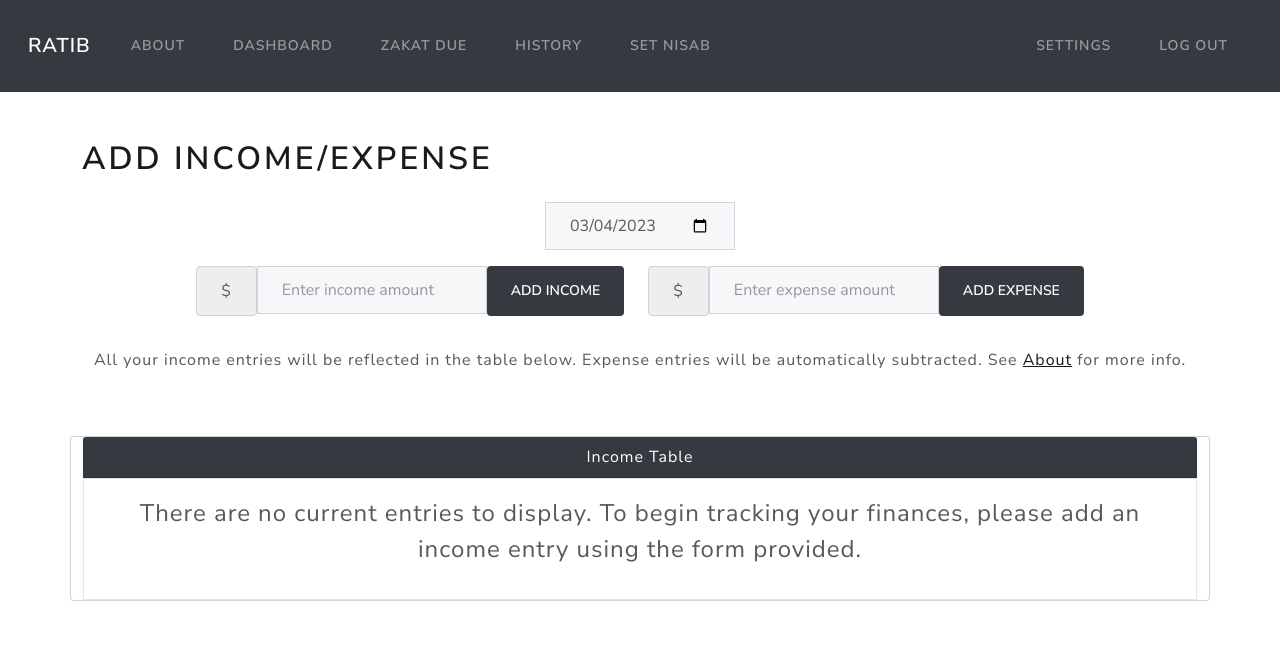
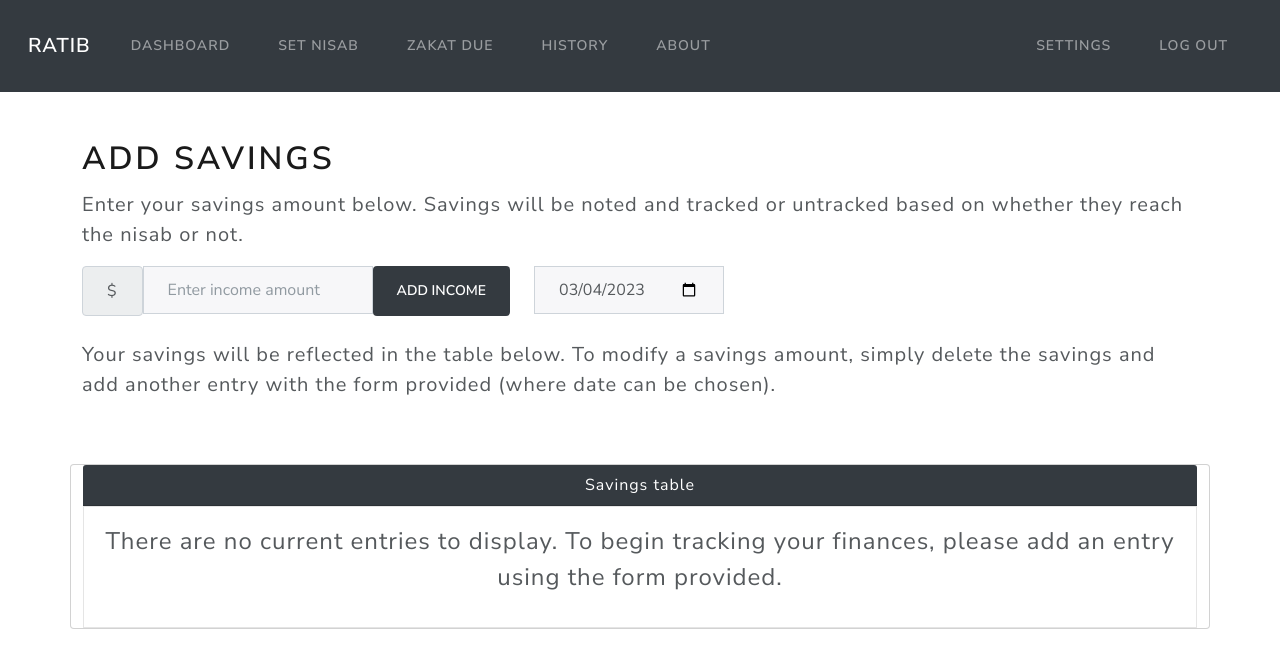
Before and after one commit to faisalsherif7/CS50-final-project, a Flask app: page /dashboard in a window 1280 px wide. Shown: the top 668 px of the page. Run offline with Flask 3, Linux system fonts and the light colour scheme; a user stored in the database is signed in; some libraries are stand-ins or nearby versions.

Commit message:
redesigned website to remove expense gimmick; need final touches

```diff
--- a/app.py
+++ b/app.py
@@ -1,4 +1,4 @@
-from flask import Flask, render_template, request, redirect, flash, jsonify
+from flask import Flask, render_template, request, redirect, flash
 from flask import session as flasksession
 from flask_session import Session
 from werkzeug.security import check_password_hash, generate_password_hash
@@ -6,7 +6,7 @@ from datetime import datetime
 
 # imports for sqlalchemy
 from database import db_session as session
-from models import User, Income, Expenses, Nisab, Untracked_Income
+from models import User, Income, Nisab, Untracked_Income
 from sqlalchemy import func
 
 # imports from util
@@ -162,107 +162,75 @@ def settings():
     return render_template('settings.html')
 
 
-@app.route('/addmoney', methods=["GET", "POST"])
+@app.route('/addmoney', methods=["POST"])
 @login_required
 def addmoney():
-    if request.method == "POST":
-        action = request.form.get('action')
-        userid = flasksession.get("user_id")
-        date_input = request.form.get('date')
-        try:
-            date = datetime.strptime(date_input, '%Y-%m-%d')
-        except ValueError:
-            flash("A valid date must be entered. Do not attempt to modify HTML file.")
+    action = request.form.get('action')
+    userid = flasksession.get("user_id")
+    date_input = request.form.get('date')
+    try:
+        date = datetime.strptime(date_input, '%Y-%m-%d')
+    except ValueError:
+        flash("A valid date must be entered. Do not attempt to modify HTML file.")
+        return redirect('/dashboard')
+
+
+    # Check for valid amount entry
+    amount = request.form.get('income')
+    if not amount:
+        flash("Please enter amount!")
+        return redirect('/dashboard')
+    if not isfloat(amount):
+        flash('Please enter valid amount!')
+        return redirect('/dashboard')
+    if float(amount) <= 0:
+        flash('Please enter valid amount!')
+        return redirect('/dashboard')
+
+    # First, obtain nisab value. If no nisab value is found, then prompt user to add a nisab value first.
+    nisab = session.query(Nisab).filter_by(user_id=userid).first()
+    if nisab == None:
+        flash("Please set a nisab value before adding an income")
+        return redirect('/dashboard')
+
+    # Check if nisab has been reached by current savings.
+    check = nisab.nisab_reached
+
+    # If nisab reached, this means the income table is to be added to.
+    if check == True:
+        income = Income(amount=amount, user_id=userid, due_amount= (2.5/100 * int(amount)), date=date, due_date=plus_one_hijri(date))
+        session.add(income)
+        session.commit()
+        flash("Income added. Your savings cross the nisab threshold and are being tracked for zakat.")
+        return redirect('/dashboard')
+
+    # If nisab not reached, get amount from untracked income table, check for nisab threshold, and add to corresponding table.
+    else:
+        total_before = session.query(func.sum(Untracked_Income.amount)).filter_by(user_id=userid).scalar()
+        if total_before == None:
+            total_now = int(amount)
+        else:
+            total_now = int(total_before) + int(amount)
+
+        # If nisab threshold not reached even after new entry.
+        if total_now < nisab.amount:
+            income = Untracked_Income(amount=amount, user_id=userid, date=date)
+            session.add(income)
+            session.commit()
+            flash("Income added. You have not crossed the nisab threshold yet, so the amount is not being tracked for zakat.")
             return redirect('/dashboard')
 
-        # If user inputs income
-        if action == 'income':
-
-            # Check for valid amount entry
-            amount = request.form.get('income')
-            if not amount:
-                flash("Please enter amount!")
-                return redirect('/dashboard')
-            if not isfloat(amount):
-                flash('Please enter valid amount!')
-                return redirect('/dashboard')
-            if float(amount) <= 0:
-                flash('Please enter valid amount!')
-                return redirect('/dashboard')
-
-            # First, obtain nisab value. If no nisab value is found, then prompt user to add a nisab value first.
-            nisab = session.query(Nisab).filter_by(user_id=userid).first()
-            if nisab == None:
-                flash("Please set a nisab value before adding an income")
-                return redirect('/dashboard')
-
-            # Check if nisab has been reached by current savings.
-            check = nisab.nisab_reached
-
-            # If nisab reached, this means the income table is to be added to.
-            if check == True:
-                income = Income(amount=amount, user_id=userid, due_amount= (2.5/100 * int(amount)), date=date, due_date=plus_one_hijri(date))
-                session.add(income)
-                session.commit()
-                flash("Income added. Your savings cross the nisab threshold and are being tracked for zakat.")
-                return redirect('/dashboard')
-
-            # If nisab not reached, get amount from untracked income table, check for nisab threshold, and add to corresponding table.
-            else:
-                total_before = session.query(func.sum(Untracked_Income.amount)).filter_by(user_id=userid).scalar()
-                if total_before == None:
-                    total_now = int(amount)
-                else:
-                    total_now = int(total_before) + int(amount)
-
-                # If nisab threshold not reached even after new entry.
-                if total_now < nisab.amount:
-                    income = Untracked_Income(amount=amount, user_id=userid, date=date)
-                    session.add(income)
-                    session.commit()
-                    flash("Income added. You have not crossed the nisab threshold yet, so the amount is not being tracked for zakat.")
-                    return redirect('/dashboard')
-
-                # If nisab threshold reached on new income entry.
-                elif total_now >= nisab.amount:
-                    income = Income(amount=total_now, user_id=userid, due_amount= (2.5/100 * int(total_now)), date=date, due_date=plus_one_hijri(date))
-                    session.add(income)
-                    delete_untracked = session.query(Untracked_Income).filter_by(user_id=userid).all()
-                    for entry in delete_untracked:
-                        session.delete(entry)
-                    nisab.nisab_reached = True
-                    session.commit()
-                    flash("Income added. You have crossed the nisab threshold. Your zakat year begins now.")
-                    return redirect('/dashboard')
-
-        # If user input "expense"
-        elif action == 'expense':
-            amount_str = request.form.get('expense')
-            if not amount_str:
-                flash("Please enter amount!")
-                return redirect('/dashboard')
-            amount = int(amount_str)
-            expense = Expenses(amount=amount, user_id=userid, date=date)
-            session.add(expense)
+        # If nisab threshold reached on new income entry.
+        elif total_now >= nisab.amount:
+            income = Income(amount=total_now, user_id=userid, due_amount= (2.5/100 * int(total_now)), date=date, due_date=plus_one_hijri(date))
+            session.add(income)
+            delete_untracked = session.query(Untracked_Income).filter_by(user_id=userid).all()
+            for entry in delete_untracked:
+                session.delete(entry)
+            nisab.nisab_reached = True
             session.commit()
-            incomes = session.query(Income).filter_by(user_id=userid, paid=False).filter(Income.date <= date).order_by(Income.date.desc()).all()
-            for income in incomes:
-                if income.amount > amount:
-                    income.amount = income.amount - amount
-                    session.commit()
-                    break
-                elif income.amount == amount:
-                    session.delete(income)
-                    session.commit()
-                    break
-                elif income.amount < amount:
-                    session.delete(income)
-                    amount = amount - income.amount
-                    session.commit()
-            flash("Expense added")
+            flash("Income added. You have crossed the nisab threshold. Your zakat year begins now.")
             return redirect('/dashboard')
-    else:
-        return redirect('/')
 
 
 @app.route('/nisab', methods = ["GET", "POST"])
@@ -457,9 +425,8 @@ def modify():
 def history():
     userid = flasksession.get('user_id')
     incomes = session.query(Income).filter_by(user_id=userid).all()
-    expenses = session.query(Expenses).filter_by(user_id=userid).all()
     paid = session.query(Income).filter_by(user_id=userid, paid=True).all()
-    return render_template('history.html', incomes=incomes, expenses=expenses, paid=paid)
+    return render_template('history.html', incomes=incomes, paid=paid)
 
 
 @app.route('/due')
@@ -506,9 +473,6 @@ def delete_account():
     untracked_incomes = session.query(Untracked_Income).filter_by(user_id=userid).all()
     for income in untracked_incomes:
         session.delete(income)
-    expenses = session.query(Expenses).filter_by(user_id=userid).all()
-    for expense in expenses:
-        session.delete(expense)
     nisab = session.query(Nisab).filter_by(user_id=userid).first()
     if nisab != None:
         session.delete(nisab)
--- a/templates/dashboard.html
+++ b/templates/dashboard.html
@@ -4,9 +4,19 @@
 
 {% block content %}
 
-<h1 class="mb-4"> Add Income/Expense </h1>
-<form class="" action="/addmoney" method="post">
-    <div class="row justify-content-center">
+<h1 class="mb-2"> Add Savings </h1>
+<p class="fs-4 mt-1 mb-3">
+    Enter your savings amount below. Savings will be noted and tracked or untracked based on whether they reach the nisab or not.
+</p>
+<form class="mb-2" action="/addmoney" method="post">
+    <div class="row">
+        <div class="form-group col-auto">
+            <div class="input-group">
+                <span class="input-group-text">$</span>
+                <input autocomplete="off" class="form-control mx-auto" type="number" name="income" id="money" placeholder="Enter income amount">
+                <button class="btn btn-dark" type="submit">Add income</button>
+            </div>
+        </div>
         <div class="form-group col-auto">
             <div class="input-group datepicker">
                 {% set current_date = datetime.strftime(datetime.now(), '%Y-%m-%d') %}
@@ -14,26 +24,10 @@
             </div>
         </div>
     </div>
-    <div class="row justify-content-center">
-        <div class="form-group col-auto">
-            <div class="input-group">
-                <span class="input-group-text">$</span>
-                <input autocomplete="off" class="form-control mx-auto" type="number" name="income" id="money" placeholder="Enter income amount">
-                <button class="btn btn-dark" type="submit" name="action" value="income">Add income</button>
-            </div>
-        </div>
-        <div class="form-group col-auto">
-            <div class="input-group">
-                <span class="input-group-text">$</span>
-                <input autocomplete="off" class="form-control mx-auto" type="number" name="expense" id="money" placeholder="Enter expense amount">
-                <button class="btn btn-dark" type="submit" name="action" value="expense">Add expense</button>
-            </div>
-        </div>
-    </div>
 </form>
-<p class="fs-5 mt-3 mb-3 text-center">
-    All your income entries will be reflected in the table below. Expense entries will be automatically subtracted. See <a href="/guide">About</a>
-    for more info.
+<p class="fs-4 mb-3">
+    Your savings will be reflected in the table below. To modify a savings amount, simply delete the
+    savings and add another entry with the form provided (where date can be chosen).
 </p>
 
 {% if incomes %}
@@ -113,11 +107,11 @@
 {% else %}
 
 <div class="card justify-content-center mt-5">
-    <div class="card-header bg-dark text-center text-white">Income Table</div>
+    <div class="card-header bg-dark text-center text-white">Savings table</div>
     <div class="card-body bg-light text-center">
         <p class="fs-3">
             There are no current entries to display.
-            To begin tracking your finances, please add an income entry using the form provided.
+            To begin tracking your finances, please add an entry using the form provided.
         </p>
     </div>
 </div>
--- a/templates/layout.html
+++ b/templates/layout.html
@@ -26,13 +26,13 @@
         <span class="navbar-toggler-icon"></span>
       </button>
       <div class="collapse navbar-collapse" id="navbarNav">
+        {% if session["user_id"] %}
         <ul class="navbar-nav me-auto">
-          <li class="nav-item">
-            <a class="nav-link" href="/guide">About</a>
-          </li>
-        {% if session["user_id"] %}
         <li class="nav-item">
           <a class="nav-link" href="/dashboard">Dashboard</a>
+        </li>
+        <li class="nav-item">
+          <a class="nav-link" href="/nisab">Set Nisab</a>
         </li>
           <li class="nav-item">
             <a class="nav-link" href="/due">Zakat Due</a>
@@ -41,7 +41,7 @@
             <a class="nav-link" href="/history">History</a>
           </li>
           <li class="nav-item">
-            <a class="nav-link" href="/nisab">Set Nisab</a>
+            <a class="nav-link" href="/guide">About</a>
           </li>
         </ul>
         <ul class="navbar-nav ms-auto">
@@ -53,6 +53,10 @@
           </li>
         </ul>
         {% else %}
+        <ul class="navbar-nav me-auto">
+          <li class="nav-item">
+            <a class="nav-link" href="/guide">About</a>
+          </li>
         </ul>
         <ul class="navbar-nav ms-auto">
           <li class="nav-item">
```
Also changed, not shown: models.py (+0 -9 lines), templates/guide.html (+12 -10 lines), templates/history.html (+2 -26 lines), zakat.db.
